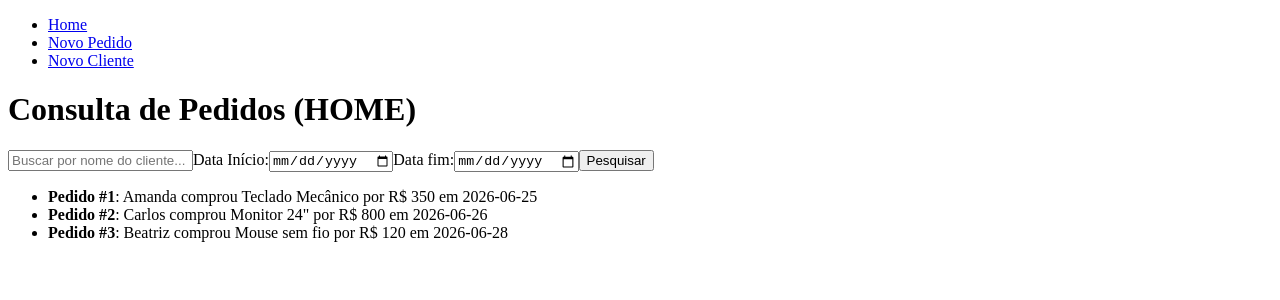
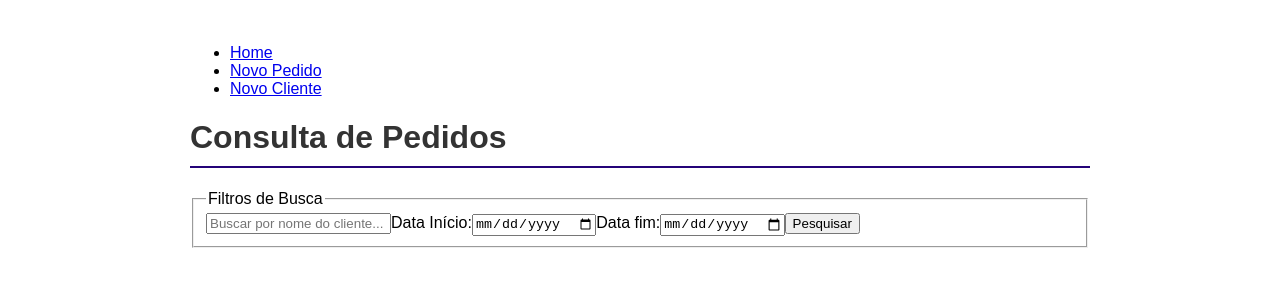
Before and after one commit to amandaconstante/sistema-pedidos-frontend, a React (Vite) app: page / in a window 1280 px wide. Shown: the top 300 px of the page. Built offline with nearby package versions, Linux system fonts and the light colour scheme.

Commit message:
style: melhora layout e corrige exibição de datas e nome

```diff
--- a/src/componentes/CadastroCliente.jsx
+++ b/src/componentes/CadastroCliente.jsx
@@ -79,7 +79,7 @@ function CadastroCliente() {
 
 
     return (
-        <div>
+        <div style={{ padding: '20px', maxWidth: '900px', margin: '0 auto', fontFamily: 'sans-serif' }}>
             <Menu />
             <h1>Cadastro de Cliente</h1>
             <form onSubmit={handleSubmit}>
--- a/src/componentes/CadastroPedido.jsx
+++ b/src/componentes/CadastroPedido.jsx
@@ -142,11 +142,11 @@ function CadastroPedido() {
     };
 
     return (
-        <>
+        <div style={{ padding: '20px', maxWidth: '900px', margin: '0 auto', fontFamily: 'sans-serif' }}>
             <Menu />
             <h1>Cadastro de Pedido</h1>
             <form >
-                <fieldset>
+                <fieldset >
                     <label htmlFor="clienteId">Cliente: </label>
                     <select name="cliente" id="clienteId" value={clienteId} onChange={(e) => {setClienteId(e.target.value); buscarCliente(e.target.value)}}>
                         <option value="" disabled>Selecione um cliente</option>
@@ -173,6 +173,7 @@ function CadastroPedido() {
                         ))}
                     </select>
                 </fieldset>
+
                 {produtoSelecionado && (<fieldset>
                     <input type="text" disabled value={produtoSelecionado.nome} />
                     <input type="text" disabled value={produtoSelecionado.descricao} />
@@ -221,7 +222,7 @@ function CadastroPedido() {
             </form>
 
 
-        </>
+        </div>
     );
 }
 
--- a/src/componentes/Home.jsx
+++ b/src/componentes/Home.jsx
@@ -5,49 +5,160 @@ function Home() {
     const [buscaNome, setBuscaNome] = useState('');
     const [dataInicio, setDataInicio] = useState('');
     const [dataFim, setDataFim] = useState('');
+    const [pedidosExibidos, setPedidosExibidos] = useState([]);
 
-    const mockPedidos = [
-        { id: 1, cliente: 'Amanda', descricao: 'Teclado Mecânico', valor: 350.00, data: '2026-06-25' },
-        { id: 2, cliente: 'Carlos', descricao: 'Monitor 24"', valor: 800.00, data: '2026-06-26' },
-        { id: 3, cliente: 'Beatriz', descricao: 'Mouse sem fio', valor: 120.00, data: '2026-06-28' }
-    ];
+    const [foiPesuisado, setFoiPesquisado] = useState(false);
+    const [paginaAtual, setPaginaAtual] = useState(0);
+    const [totalPaginas, setTotalPaginas] = useState(0);
 
-    const [pedidosExibidos, setPedidosExibidos] = useState(mockPedidos);
+    const handlePesquisar = async (paginaAlvo = 0) => {
+        const params = new URLSearchParams();
+        if (buscaNome) params.append('nomeCliente', buscaNome);
+        if (dataInicio) params.append('dataInicio', dataInicio);
+        if (dataFim) params.append('dataFim', dataFim);
 
-    const handlePesquisar = () => {
-        const resultado = mockPedidos.filter((pedido) => {
-            const matchNome = pedido.cliente.toLowerCase().includes(buscaNome.toLowerCase());
+        setFoiPesquisado(true);
+        params.append('page', paginaAlvo);
+        params.append('size', 9);
 
-            const matchDataIni = dataInicio ? pedido.data >= dataInicio : true;
+        try {
+            const resposta = await fetch(`http://localhost:8080/pedidos?${params.toString()}`);
 
-            const matchDataFim = dataFim ? pedido.data <= dataFim : true;
+            if (resposta.ok) {
+                const dados = await resposta.json();
+                setPedidosExibidos(dados.content || dados);
+                setPaginaAtual(dados.number);
+                setTotalPaginas(dados.totalPages);
+            } else {
+                console.error("Erro na resposta da API");
+            }
+        } catch (erro) {
+            console.error("Erro ao buscar pedidos: ", erro);
+        }
+    };
 
-            return matchNome && matchDataIni && matchDataFim;
-        })
-        setPedidosExibidos(resultado);
+    const formatarData = (dataString) => {
+        if (!dataString) return '';
+        const data = new Date(dataString);
+        return data.toLocaleDateString('pt-BR');
     };
 
     return (
-        <div>
+        <div style={{ padding: '20px', maxWidth: '900px', margin: '0 auto', fontFamily: 'sans-serif'}}>
             <Menu />
-            <h1>Consulta de Pedidos (HOME)</h1>
-            <input type="text" placeholder='Buscar por nome do cliente...' value={buscaNome} onChange={(e) => setBuscaNome(e.target.value)} />
+            <h1 style={{ color: '#333', borderBottom: '2px solid #240378', paddingBottom: '10px' }}>
+                Consulta de Pedidos
+            </h1>
 
-            <label htmlFor="dataIni">Data Início:</label>
-            <input type="date" value={dataInicio} onChange={(e) => setDataInicio(e.target.value)} />
+            <fieldset>
+                <legend>Filtros de Busca</legend>
+                <input
+                    type="text"
+                    placeholder='Buscar por nome do cliente...'
+                    value={buscaNome}
+                    onChange={(e) => setBuscaNome(e.target.value)}
+                />
 
-            <label htmlFor="dataFim">Data fim:</label>
-            <input type="date" value={dataFim} onChange={(e) => setDataFim(e.target.value)} />
+                <label htmlFor="dataIni">Data Início:</label>
+                <input
+                    type="date"
+                    id="dataIni"
+                    value={dataInicio}
+                    onChange={(e) => setDataInicio(e.target.value)}
+                />
 
-            <button onClick={handlePesquisar} >Pesquisar</button>
+                <label htmlFor="dataFim">Data fim:</label>
+                <input
+                    type="date"
+                    id="dataFim"
+                    value={dataFim}
+                    onChange={(e) => setDataFim(e.target.value)}
+                />
 
-            <ul>
-                { pedidosExibidos.map((pedido) => (
-                    <li key={pedido.id}>
-                        <strong>Pedido #{pedido.id}</strong>: {pedido.cliente} comprou {pedido.descricao} por R$ {pedido.valor} em {pedido.data}
+                <button type="button" onClick={() => handlePesquisar(0)}>Pesquisar</button>
+            </fieldset>
+
+            {foiPesuisado && (
+                <div>
+                    <h2>Pedidos: </h2>
+
+                    {pedidosExibidos.length === 0 ? (
+                        <p style={{ color: '#666', fontStyle: 'italic' }}>Nenhum pedido encontrado com estes filtros.</p>
+                    ) : (
+                        <div style={{ display: 'grid', gridTemplateColumns: 'repeat(auto-fill, minmax(280px, 1fr))', gap: '15px' }}>
+                            {pedidosExibidos.map((pedido) => (
+                                <div key={pedido.id} style={{ border: '1px solid #e0e0e0', borderRadius: '8px', padding: '15px', backgroundColor: 'white', boxShadow: '0 2px 5px rgba(0,0,0,0.05)' }}>
+                                    <div style={{ display: 'flex', justifyContent: 'space-between', borderBottom: '1px solid #eee', paddingBottom: '10px', marginBottom: '10px' }}>
+                                        <strong style={{ color: '#007BFF' }}>Pedido #{pedido.id}</strong>
+                                        <span style={{ fontSize: '0.9em', color: '#888' }}>{pedido.dataCriacao}</span>
+                                    </div>
+                                    <p style={{ margin: '5px 0' }}><strong>Cliente:</strong> {pedido.clienteNome}</p>
+                                    <p style={{ margin: '5px 0' }}><strong>Status:</strong> {pedido.status}</p>
+                                    <p style={{ margin: '10px 0 0 0', fontSize: '1.2em', color: 'green', fontWeight: 'bold' }}>
+                                        Total: R$ {pedido.valorTotal.toFixed(2)}
+                                    </p>
+                                </div>
+                            ))}
+                        </div>
+                    )}
+
+                    {/* PAGINAÇÃO */}
+                    {totalPaginas > 1 && (
+                        <div style={{ marginTop: '30px', display: 'flex', justifyContent: 'center', gap: '15px', alignItems: 'center' }}>
+                            <button
+                                disabled={paginaAtual === 0}
+                                onClick={() => handlePesquisar(paginaAtual - 1)}
+                                style={{ padding: '8px 15px', cursor: paginaAtual === 0 ? 'not-allowed' : 'pointer' }}
+                            >
+                                Anterior
+                            </button>
+
+                            <span style={{ fontWeight: 'bold' }}> Página {paginaAtual + 1} de {totalPaginas} </span>
+
+                            <button
+                                disabled={paginaAtual === totalPaginas - 1}
+                                onClick={() => handlePesquisar(paginaAtual + 1)}
+                                style={{ padding: '8px 15px', cursor: paginaAtual === totalPaginas - 1 ? 'not-allowed' : 'pointer' }}
+                            >
+                                Próximo
+                            </button>
+                        </div>
+                    )}
+                </div>
+            )}
+
+            {/* <ul>
+                {pedidosExibidos.length === 0 && <li>Nenhum pedido encontrado com estes filtros.</li>}
+
+                {pedidosExibidos.map((pedido) => (
+                    <li key={pedido.id} style={{ marginBottom: '10px', borderBottom: '1px solid #ccc', paddingBottom: '10px' }}>
+                        <strong>Pedido #{pedido.id}</strong> <br/>
+                        ID Cliente: {pedido.clienteId} <br/>
+                        Total: R$ {pedido.valorTotal.toFixed(2)} <br/>
+                        Data: {formatarData(pedido.dataCriacao)} <br/>
+                        Status: <em>{pedido.status}</em>
                     </li>
-                )) }
+                ))}
             </ul>
+            {totalPaginas > 1 && (
+                <div style={{ marginTop: '20px', display: 'flex', gap: '10px', alignItems: 'center' }}>
+                    <button
+                        disabled={paginaAtual === 0}
+                        onClick={() => handlePesquisar(paginaAtual - 1)}
+                    >
+                        Anterior
+                    </button>
+
+                    <span> Página {paginaAtual + 1} de {totalPaginas} </span>
+
+                    <button
+                        disabled={paginaAtual === totalPaginas - 1}
+                        onClick={() => handlePesquisar(paginaAtual + 1)}
+                    >
+                        Próximo
+                    </button>
+                </div>
+            )} */}
         </div>
     );
 }
```
